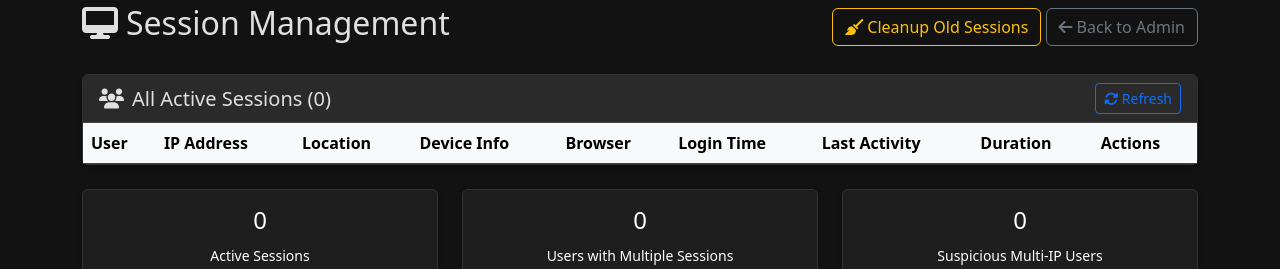
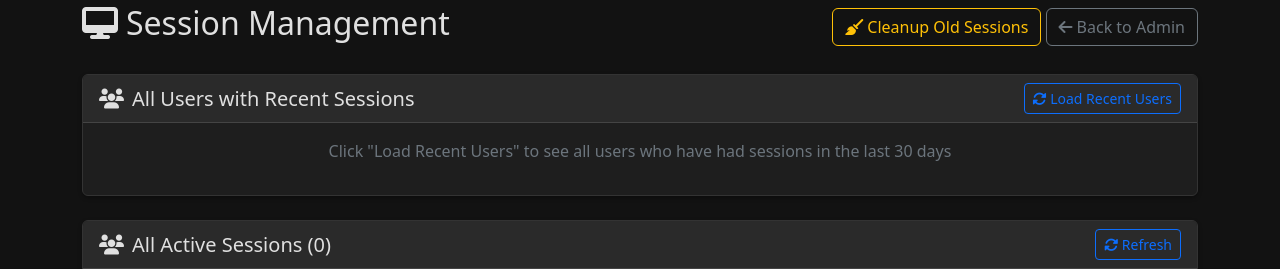
Before and after one commit to H4R335HR/midnight-ctf, a Flask app: page /admin/sessions in a window 1280 px wide. Shown: the part 56-325 px from the top of the page. Run offline with Flask 3, Linux system fonts and the light colour scheme; the visitor is signed in with stand-in values (Sample User, id 1); tables that the repository leaves empty hold one stand-in row (values such as "Sample post"); lists and menus that the app fills with data are empty; parts of the project's set-up code (start-up, migrations or seed data) failed here and were passed over; some libraries are stand-ins or nearby versions.

Commit message:
Detailed Session page

```diff
--- a/requirements.txt
+++ b/requirements.txt
@@ -5,3 +5,4 @@ WTForms==3.0.1
 email-validator==2.0.0
 user-agents==2.2.0
 requests==2.31.0
+pytz==2023.3
--- a/templates/admin_sessions.html
+++ b/templates/admin_sessions.html
@@ -10,6 +10,19 @@
         <a href="/admin" class="btn btn-outline-secondary">
             <i class="fas fa-arrow-left me-1"></i>Back to Admin
         </a>
+    </div>
+</div>
+
+<!-- New Section: Recent Users with Sessions -->
+<div class="card mb-4">
+    <div class="card-header d-flex justify-content-between align-items-center">
+        <h5 class="mb-0"><i class="fas fa-users me-2"></i>All Users with Recent Sessions</h5>
+        <button class="btn btn-sm btn-outline-primary" onclick="loadRecentUsers()">
+            <i class="fas fa-sync-alt"></i> Load Recent Users
+        </button>
+    </div>
+    <div class="card-body" id="recent-users-section">
+        <p class="text-muted text-center">Click "Load Recent Users" to see all users who have had sessions in the last 30 days</p>
     </div>
 </div>
 
@@ -39,7 +52,9 @@
                             {% endif %}
                         </div>
                         <div class="text-end">
-                            <small class="text-muted">{{ session.last_activity.strftime('%m-%d %H:%M') }}</small><br>
+                            {% set last_activity_ist = utc_to_ist(session.last_activity) %}
+                            <small class="text-muted">{{ last_activity_ist.strftime('%d %b %H:%M') if last_activity_ist else 'N/A' }}</small>
+                            <br><small class="text-info">IST</small><br>
                             <button class="btn btn-sm btn-outline-danger" onclick="terminateSession('{{ session.id }}')">
                                 <i class="fas fa-times"></i>
                             </button>
@@ -120,28 +135,40 @@
                             </div>
                         </td>
                         <td class="text-muted small">
-                            {{ session.login_time.strftime('%Y-%m-%d %H:%M') }}
+                            {% set login_time_ist = utc_to_ist(session.login_time) %}
+                            {{ login_time_ist.strftime('%d %b %H:%M') if login_time_ist else 'N/A' }}
+                            <br><small class="text-info">IST</small>
                         </td>
                         <td class="text-muted small">
-                            <span title="{{ session.last_activity.strftime('%Y-%m-%d %H:%M:%S') }}">
-                                {{ session.last_activity.strftime('%H:%M') }}
+                            {% set last_activity_ist = utc_to_ist(session.last_activity) %}
+                            <span title="{{ last_activity_ist.strftime('%d %b %Y %H:%M:%S IST') if last_activity_ist else 'N/A' }}">
+                                {{ last_activity_ist.strftime('%H:%M') if last_activity_ist else 'N/A' }}
                             </span>
-                            {% set minutes_ago = ((current_time - session.last_activity).total_seconds() / 60) | int %}
+                            {% if last_activity_ist %}
+                                {% set minutes_ago = ((current_time.replace(tzinfo=None) - last_activity_ist.replace(tzinfo=None)).total_seconds() / 60) | int %}
                                 {% if minutes_ago < 5 %}
-                                <span class="badge bg-success">Active</span>
+                                    <br><span class="badge bg-success">Active now</span>
                                 {% elif minutes_ago < 30 %}
-                                <span class="badge bg-warning">{{ minutes_ago }}m ago</span>
+                                    <br><span class="badge bg-warning">{{ minutes_ago }}m ago</span>
+                                {% elif minutes_ago < 1440 %}
+                                    <br><span class="badge bg-secondary">{{ (minutes_ago / 60) | int }}h ago</span>
                                 {% else %}
-                                <span class="badge bg-secondary">{{ minutes_ago }}m ago</span>
+                                    <br><span class="badge bg-secondary">{{ (minutes_ago / 1440) | int }}d ago</span>
+                                {% endif %}
                             {% endif %}
                         </td>
                         <td class="text-muted small">
-                            {% set duration_hours = ((session.last_activity - session.login_time).total_seconds() / 3600) | int %}
-                            {% set duration_minutes = (((session.last_activity - session.login_time).total_seconds() % 3600) / 60) | int %}
+                            {% if session.login_time and session.last_activity %}
+                                {% set duration_seconds = (session.last_activity - session.login_time).total_seconds() %}
+                                {% set duration_hours = (duration_seconds / 3600) | int %}
+                                {% set duration_minutes = ((duration_seconds % 3600) / 60) | int %}
                                 {% if duration_hours > 0 %}
                                     {{ duration_hours }}h {{ duration_minutes }}m
                                 {% else %}
                                     {{ duration_minutes }}m
+                                {% endif %}
+                            {% else %}
+                                N/A
                             {% endif %}
                         </td>
                         <td>
@@ -304,9 +331,87 @@
 .modal-header {
     border-bottom-color: #444 !important;
 }
+
+.user-card {
+    transition: all 0.2s ease-in-out;
+    cursor: pointer;
+}
+
+.user-card:hover {
+    transform: translateY(-2px);
+    box-shadow: 0 4px 8px rgba(0, 0, 0, 0.3);
+}
+
+.user-status-active {
+    border-left: 4px solid #28a745;
+}
+
+.user-status-inactive {
+    border-left: 4px solid #6c757d;
+}
 </style>
 
 <script>
+function loadRecentUsers() {
+    const loadBtn = document.querySelector('button[onclick="loadRecentUsers()"]');
+    loadBtn.innerHTML = '<i class="fas fa-spinner fa-spin"></i> Loading...';
+    loadBtn.disabled = true;
+
+    fetch('/admin/recent-users-with-sessions')
+        .then(response => response.json())
+        .then(data => {
+            if (data.users) {
+                const content = `
+                    <div class="row">
+                        ${data.users.map(user => `
+                            <div class="col-md-6 col-lg-4 mb-3">
+                                <div class="card user-card ${user.has_active_sessions ? 'user-status-active' : 'user-status-inactive'}" onclick="viewUserSessions(${user.id})">
+                                    <div class="card-body p-3">
+                                        <div class="d-flex justify-content-between align-items-start">
+                                            <div>
+                                                <h6 class="mb-1">${user.username}</h6>
+                                                <small class="text-muted">${user.email}</small>
+                                                ${user.is_admin ? '<br><span class="badge bg-danger mt-1">Admin</span>' : ''}
+                                            </div>
+                                            <div class="text-end">
+                                                <span class="badge ${user.has_active_sessions ? 'bg-success' : 'bg-secondary'}">
+                                                    ${user.has_active_sessions ? 'Online' : 'Offline'}
+                                                </span>
+                                            </div>
+                                        </div>
+                                        <div class="mt-2">
+                                            <small class="text-info">
+                                                <i class="fas fa-clock me-1"></i>
+                                                Total sessions: ${user.total_sessions}
+                                            </small>
+                                            <br>
+                                            <small class="text-muted">
+                                                Last seen: ${user.last_activity}
+                                            </small>
+                                        </div>
+                                    </div>
+                                </div>
+                            </div>
+                        `).join('')}
+                    </div>
+                    ${data.users.length === 0 ? '<p class="text-center text-muted">No users found with recent sessions.</p>' : ''}
+                `;
+
+                document.getElementById('recent-users-section').innerHTML = content;
+            } else {
+                showAlert('danger', 'Failed to load recent users');
+            }
+        })
+        .catch(error => {
+            showAlert('danger', 'An error occurred while loading recent users');
+            console.error(error);
+        })
+        .finally(() => {
+            loadBtn.innerHTML = '<i class="fas fa-sync-alt"></i> Refresh';
+            loadBtn.disabled = false;
+        });
+}
+
 function terminateSession(sessionId) {
     if (confirm('Are you sure you want to terminate this session? The user will be logged out immediately.')) {
         fetch(`/admin/session/${sessionId}/terminate`, {
@@ -356,9 +461,16 @@ function viewSessionDetails(sessionId) {
 
                 <div class="mt-3">
                     <h6>Actions</h6>
-                    <button class="btn btn-danger" onclick="terminateSession('${sessionId}'); $('#sessionDetailsModal').modal('hide');">
+                    <button class="btn btn-danger" onclick="terminateSession('${sessionId}'); bootstrap.Modal.getInstance(document.getElementById('sessionDetailsModal')).hide();">
                         <i class="fas fa-sign-out-alt me-1"></i>Terminate Session
                     </button>
+                </div>
+
+                <div class="mt-3">
+                    <small class="text-muted">
+                        <i class="fas fa-info-circle me-1"></i>
+                        All times are displayed in Indian Standard Time (IST)
+                    </small>
                 </div>
             </div>
         </div>
```
Lines whose indentation alone changed are shown as unchanged.
